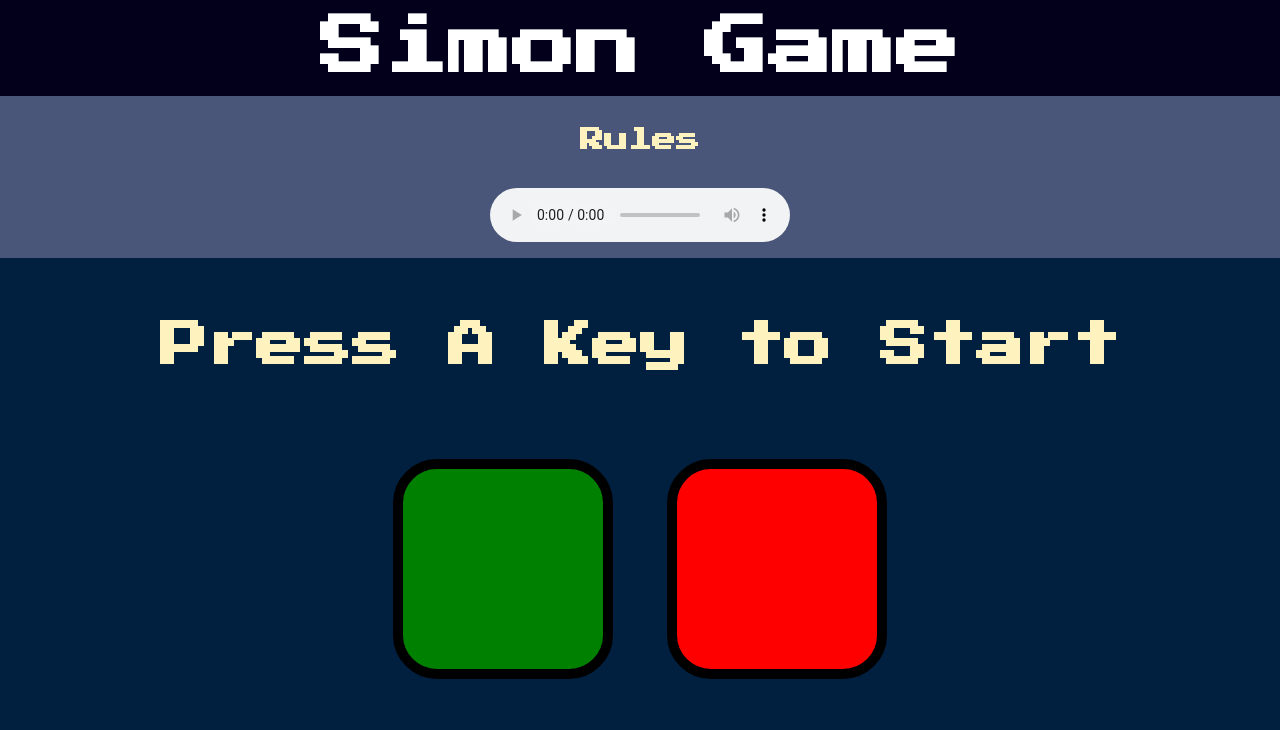
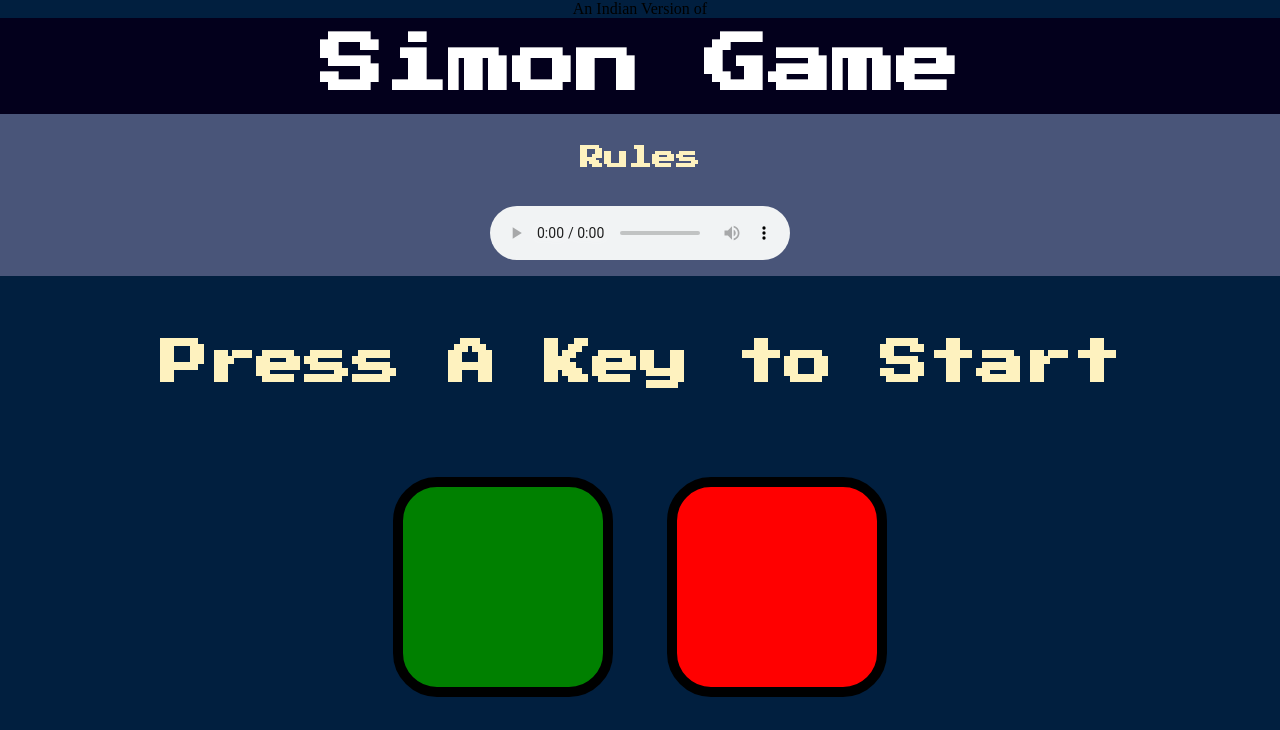
Before and after one commit to KaustubhPathak-tech/simon_game, a plain HTML site: page index.html in a window 1280 px wide. Shown: the top 730 px of the page. Drawn offline with nearby package versions, Linux system fonts and the light colour scheme.

Commit message:
Update index.html

```diff
--- a/index.html
+++ b/index.html
@@ -11,6 +11,7 @@
 </head>
 
 <body>
+  <span class="first-text">An Indian Version of</span>
   <div class="heading">
     <h1>Simon Game</h1>
   </div>
```
